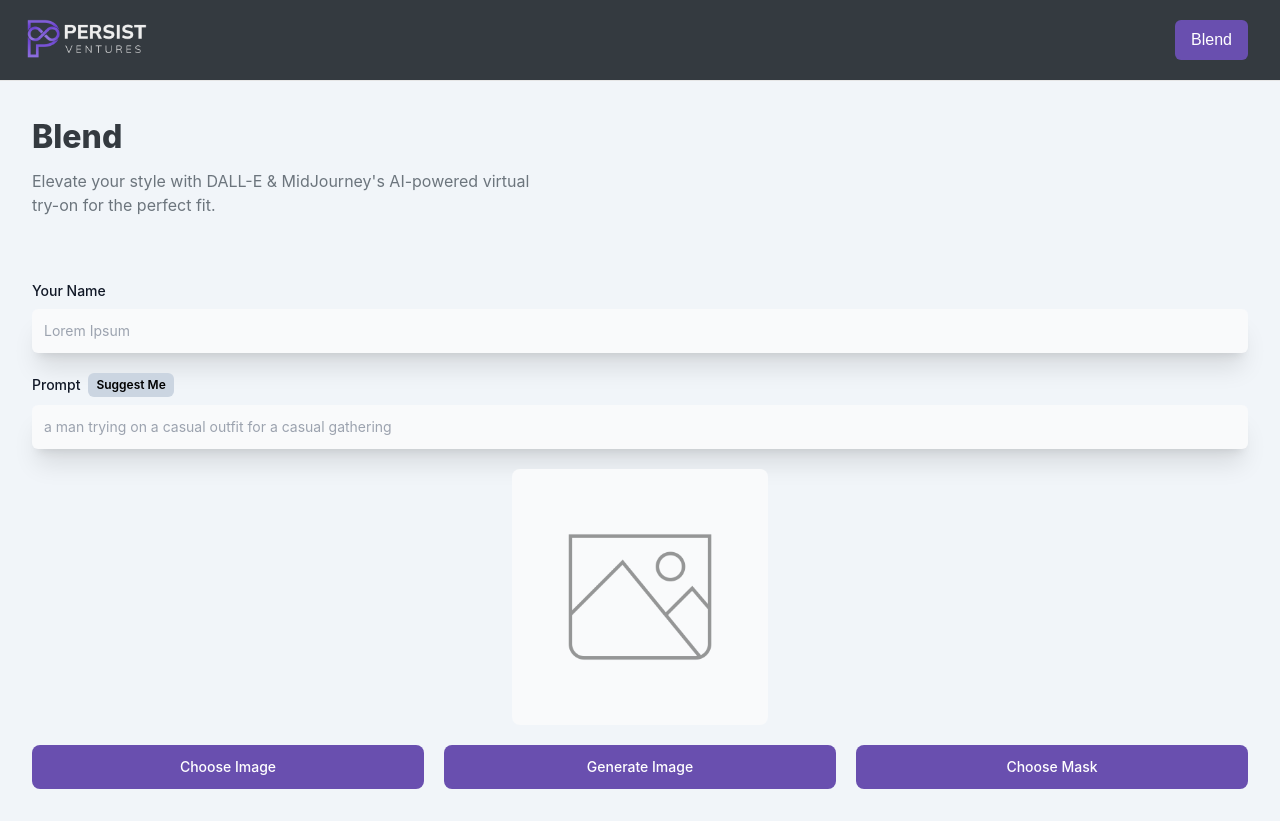
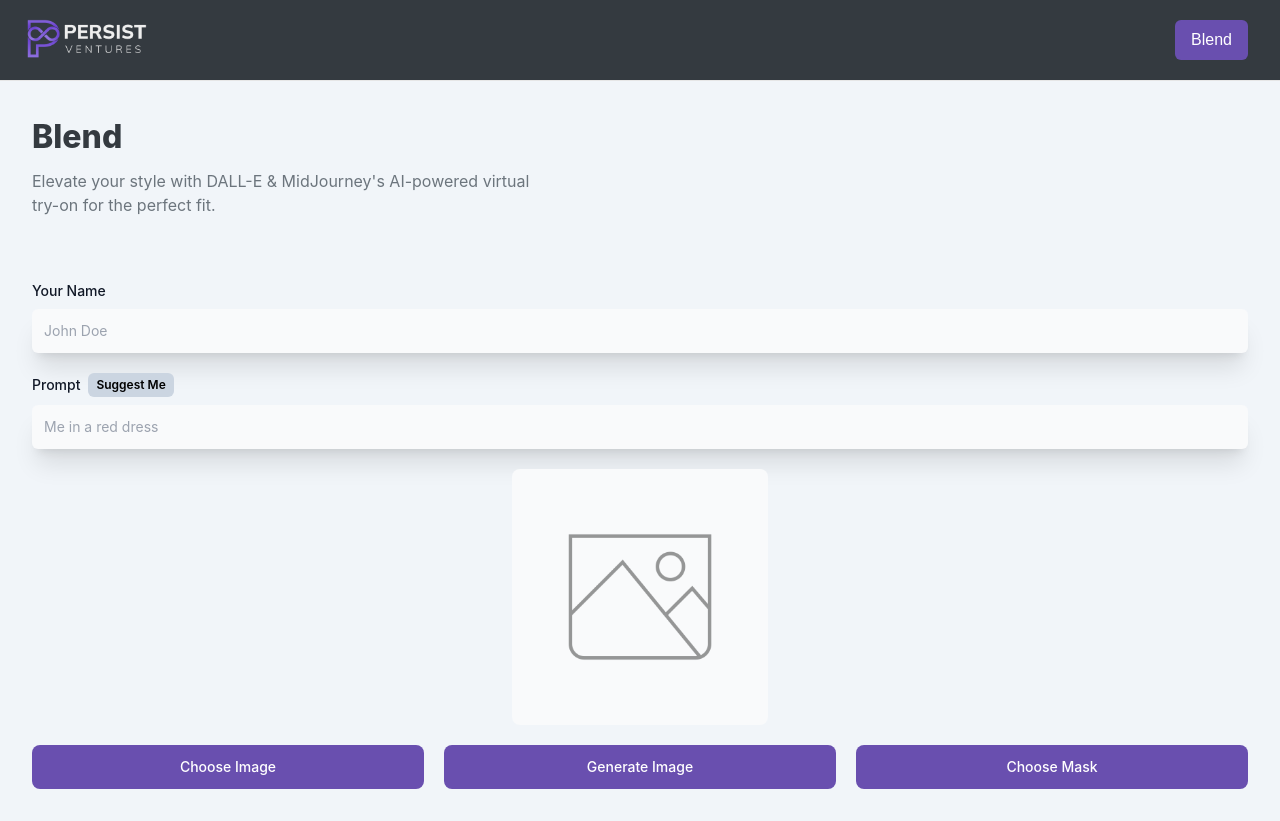
Before and after one commit to ShlokBharadwaj/Clothify, a React (Vite) app in the folder client/: page /blend-post in a window 1280 px wide. Built offline with nearby package versions, Linux system fonts and the light colour scheme; a web font is replaced by a local one.

Commit message:
Update: Placeholder for prompts

```diff
--- a/client/src/pages/BlendPost.jsx
+++ b/client/src/pages/BlendPost.jsx
@@ -40,7 +40,7 @@ const BlendPost = () => {
             LabelName='Your Name'
             type='text'
             name='name'
-            placeholder='Lorem Ipsum'
+            placeholder='John Doe'
             value={form.name}
             handleChange={handleChange}
           ></FormField>
@@ -48,7 +48,7 @@ const BlendPost = () => {
             LabelName='Prompt'
             type='text'
             name='prompt'
-            placeholder='a man trying on a casual outfit for a casual gathering'
+            placeholder='Me in a red dress'
             value={form.prompt}
             handleChange={handleChange}
             isSuggestMe
```
